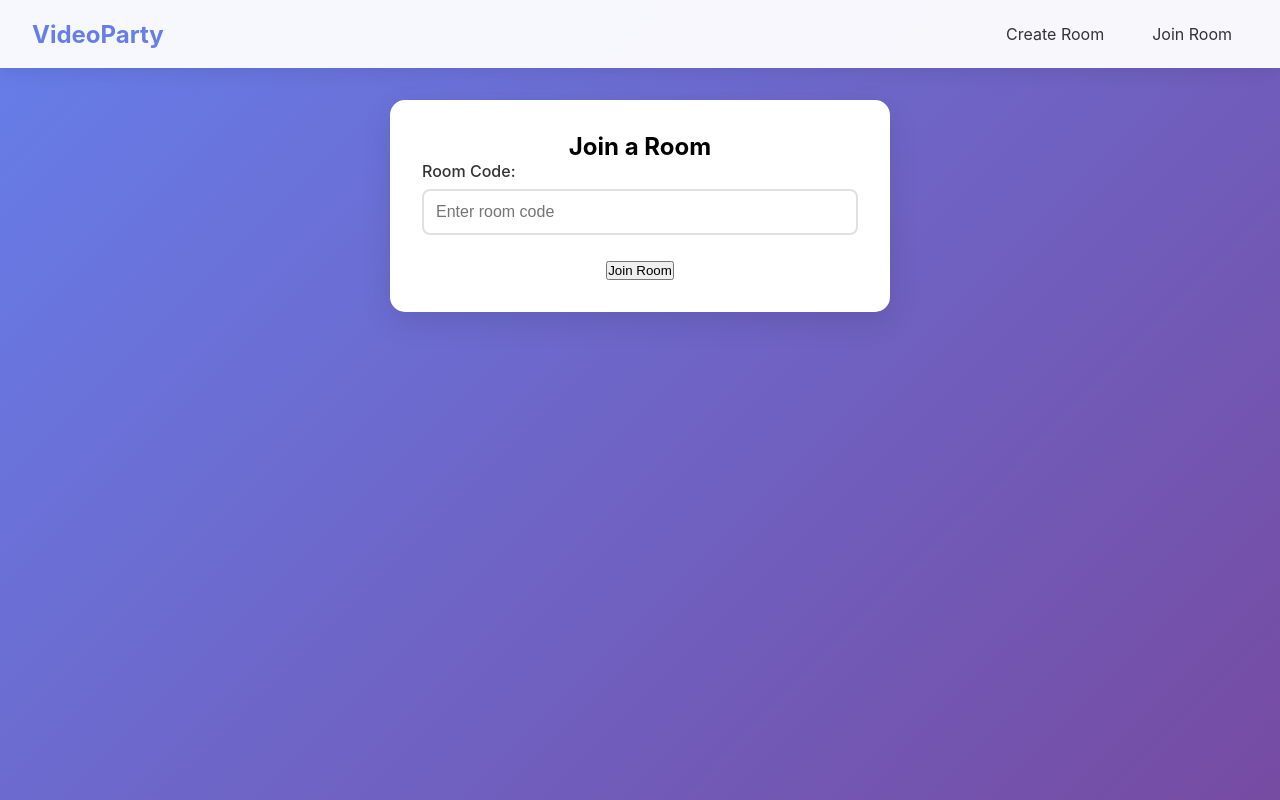
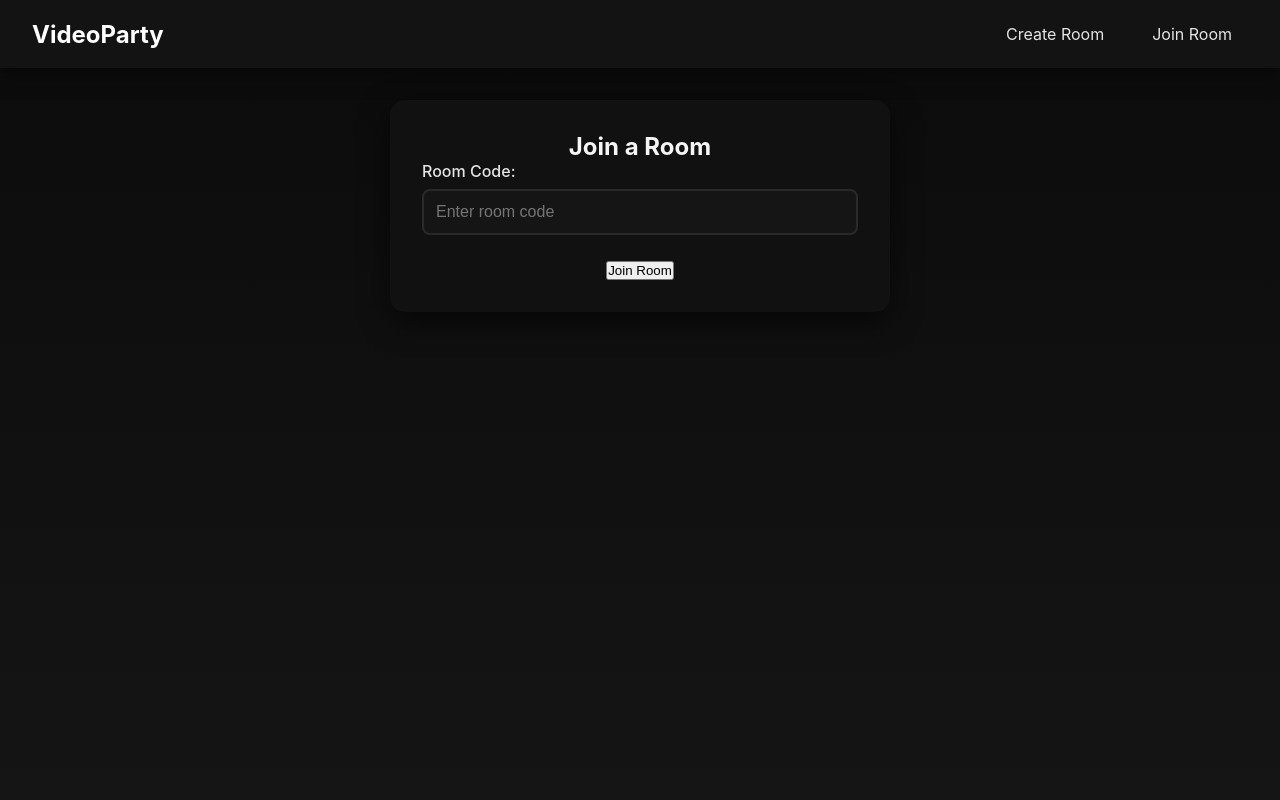
Before and after one commit to spacelord16/Videoparty, a React (Create React App) app in the folder frontend/: page /join-room in a window 1280 px wide. Built offline with nearby package versions, Linux system fonts and the light colour scheme; no server answers.

Commit message:
B/W UI + CORS localhost + SQLite thread fix

```diff
--- a/frontend/src/App.css
+++ b/frontend/src/App.css
@@ -7,12 +7,13 @@
 }
 
 body {
-  font-family: -apple-system, BlinkMacSystemFont, 'Segoe UI', 'Roboto', 'Oxygen',
-    'Ubuntu', 'Cantarell', 'Fira Sans', 'Droid Sans', 'Helvetica Neue',
+  font-family: -apple-system, BlinkMacSystemFont, "Segoe UI", "Roboto", "Oxygen",
+    "Ubuntu", "Cantarell", "Fira Sans", "Droid Sans", "Helvetica Neue",
     sans-serif;
   -webkit-font-smoothing: antialiased;
   -moz-osx-font-smoothing: grayscale;
-  background: linear-gradient(135deg, #667eea 0%, #764ba2 100%);
+  background: linear-gradient(180deg, #0b0b0b 0%, #151515 100%);
+  color: #f5f5f5;
   min-height: 100vh;
 }
 
@@ -23,10 +24,10 @@ body {
 
 /* Navigation */
 .navbar {
-  background: rgba(255, 255, 255, 0.95);
+  background: rgba(20, 20, 20, 0.9);
   backdrop-filter: blur(10px);
   padding: 1rem 2rem;
-  box-shadow: 0 2px 20px rgba(0, 0, 0, 0.1);
+  box-shadow: 0 2px 20px rgba(0, 0, 0, 0.6);
   display: flex;
   justify-content: space-between;
   align-items: center;
@@ -38,7 +39,7 @@ body {
 .nav-brand {
   font-size: 1.5rem;
   font-weight: bold;
-  color: #667eea;
+  color: #ffffff;
   text-decoration: none;
 }
 
@@ -48,7 +49,7 @@ body {
 }
 
 .nav-link {
-  color: #333;
+  color: #e5e5e5;
   text-decoration: none;
   padding: 0.5rem 1rem;
   border-radius: 20px;
@@ -56,8 +57,8 @@ body {
 }
 
 .nav-link:hover {
-  background-color: #667eea;
-  color: white;
+  background-color: #2a2a2a;
+  color: #fff;
 }
 
 /* Content */
@@ -70,7 +71,7 @@ body {
 /* Home Page */
 .home {
   text-align: center;
-  color: white;
+  color: #f5f5f5;
   padding: 3rem 1rem;
 }
 
@@ -94,8 +95,8 @@ body {
 
 /* Buttons */
 .button {
-  background: linear-gradient(45deg, #667eea, #764ba2);
-  color: white;
+  background: linear-gradient(45deg, #1f1f1f, #2a2a2a);
+  color: #f5f5f5;
   padding: 1rem 2rem;
   border: none;
   border-radius: 25px;
@@ -103,24 +104,25 @@ body {
   font-size: 1rem;
   font-weight: 500;
   cursor: pointer;
-  transition: transform 0.3s, box-shadow 0.3s;
+  transition: transform 0.3s, box-shadow 0.3s, background 0.3s;
   display: inline-block;
 }
 
 .button:hover {
   transform: translateY(-2px);
-  box-shadow: 0 10px 25px rgba(0, 0, 0, 0.2);
-  color: white;
+  box-shadow: 0 10px 25px rgba(0, 0, 0, 0.5);
+  background: linear-gradient(45deg, #2a2a2a, #3a3a3a);
+  color: #fff;
   text-decoration: none;
 }
 
 /* Forms */
 .create-room-container,
 .join-room-container {
-  background: white;
+  background: #111111;
   padding: 2rem;
   border-radius: 15px;
-  box-shadow: 0 10px 30px rgba(0, 0, 0, 0.1);
+  box-shadow: 0 10px 30px rgba(0, 0, 0, 0.6);
   max-width: 500px;
   margin: 0 auto;
 }
@@ -134,21 +136,23 @@ body {
   display: block;
   margin-bottom: 0.5rem;
   font-weight: 500;
-  color: #333;
+  color: #e5e5e5;
 }
 
 .form-group input {
   width: 100%;
   padding: 0.75rem;
-  border: 2px solid #e1e1e1;
+  border: 2px solid #2a2a2a;
   border-radius: 8px;
   font-size: 1rem;
   transition: border-color 0.3s;
+  background: #151515;
+  color: #f5f5f5;
 }
 
 .form-group input:focus {
   outline: none;
-  border-color: #667eea;
+  border-color: #6b6b6b;
 }
 
 .form-group small {
@@ -160,10 +164,10 @@ body {
 
 /* Room Components */
 .room-container {
-  background: white;
+  background: #111111;
   border-radius: 15px;
   padding: 2rem;
-  box-shadow: 0 10px 30px rgba(0, 0, 0, 0.1);
+  box-shadow: 0 10px 30px rgba(0, 0, 0, 0.6);
   margin: 0 auto;
   max-width: 1200px;
 }
@@ -199,8 +203,8 @@ body {
 }
 
 .platform-badge {
-  background: #667eea;
-  color: white;
+  background: #222;
+  color: #f5f5f5;
   padding: 0.25rem 0.75rem;
   border-radius: 15px;
   font-size: 0.875rem;
@@ -209,7 +213,7 @@ body {
 
 /* Playlist */
 .playlist-section {
-  background: #f8f9fa;
+  background: #0f0f0f;
   padding: 1.5rem;
   border-radius: 10px;
 }
@@ -224,14 +228,16 @@ body {
 .add-video input {
   flex: 1;
   padding: 0.5rem;
-  border: 1px solid #ddd;
+  border: 1px solid #333;
   border-radius: 5px;
   min-width: 200px;
+  color: #f5f5f5;
+  background: #181818;
 }
 
 .add-video button {
-  background: #28a745;
-  color: white;
+  background: #1f1f1f;
+  color: #f5f5f5;
   border: none;
   border-radius: 5px;
   cursor: pointer;
@@ -245,7 +251,7 @@ body {
 
 /* Recommendations */
 .recommendations-section {
-  background: #f0f2f5;
+  background: #0f0f0f;
   padding: 1.5rem;
   border-radius: 10px;
   margin-top: 2rem;
@@ -297,8 +303,8 @@ body {
 .room-info {
   text-align: center;
   padding: 1rem;
-  background: linear-gradient(135deg, #667eea, #764ba2);
-  color: white;
+  background: #0f0f0f;
+  color: #f5f5f5;
   border-radius: 10px;
 }
 
@@ -389,8 +395,14 @@ body {
 
 /* Animations */
 @keyframes fadeIn {
-  from { opacity: 0; transform: translateY(20px); }
-  to { opacity: 1; transform: translateY(0); }
+  from {
+    opacity: 0;
+    transform: translateY(20px);
+  }
+  to {
+    opacity: 1;
+    transform: translateY(0);
+  }
 }
 
 .room-container,
@@ -410,10 +422,10 @@ body {
 }
 
 .playlist-items::-webkit-scrollbar-thumb {
-  background: #667eea;
+  background: #4a4a4a;
   border-radius: 3px;
 }
 
 .playlist-items::-webkit-scrollbar-thumb:hover {
-  background: #5a6fd8;
+  background: #6b6b6b;
 }
```
Also changed, not shown: 2 other files (tests, documents, lock files or other folders).
